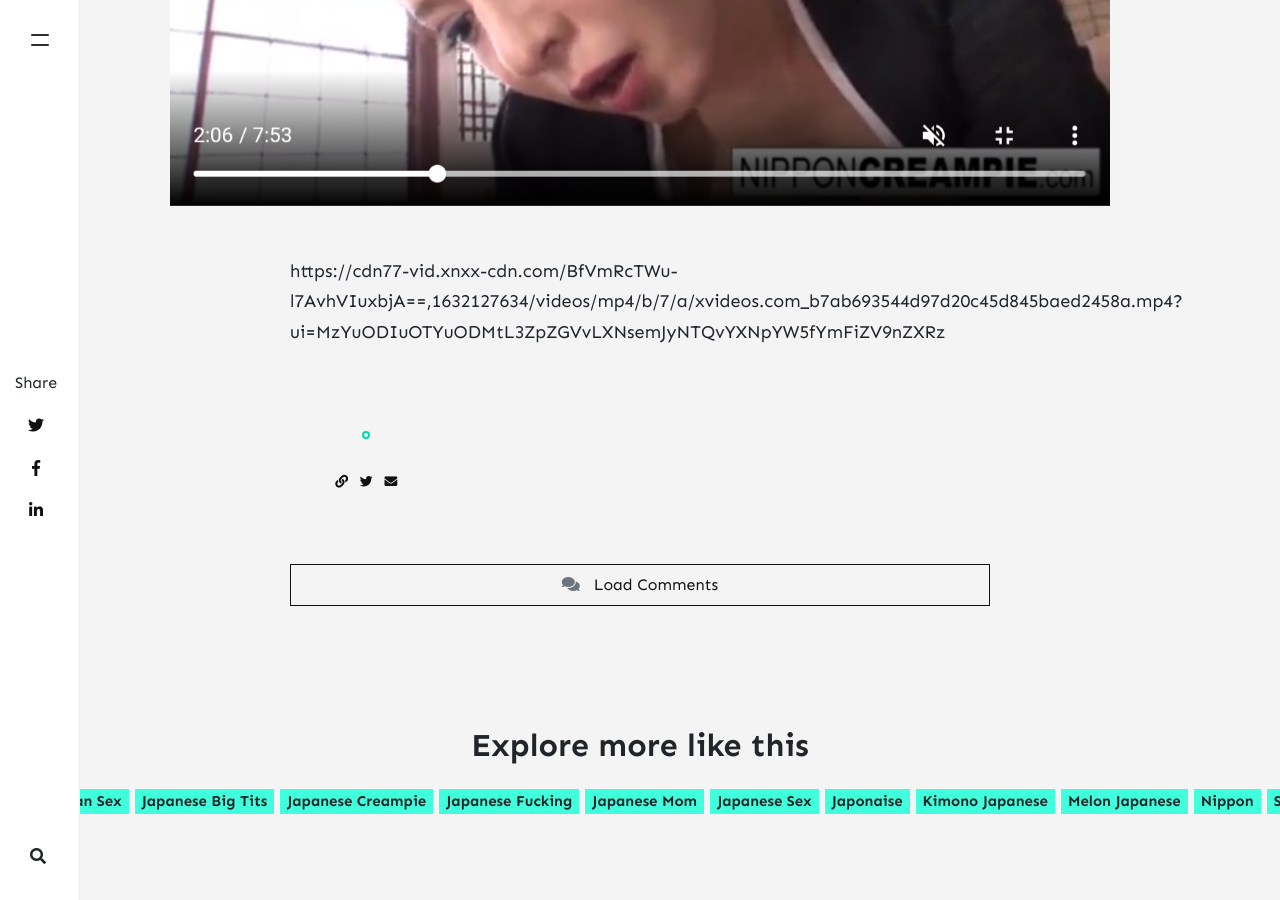
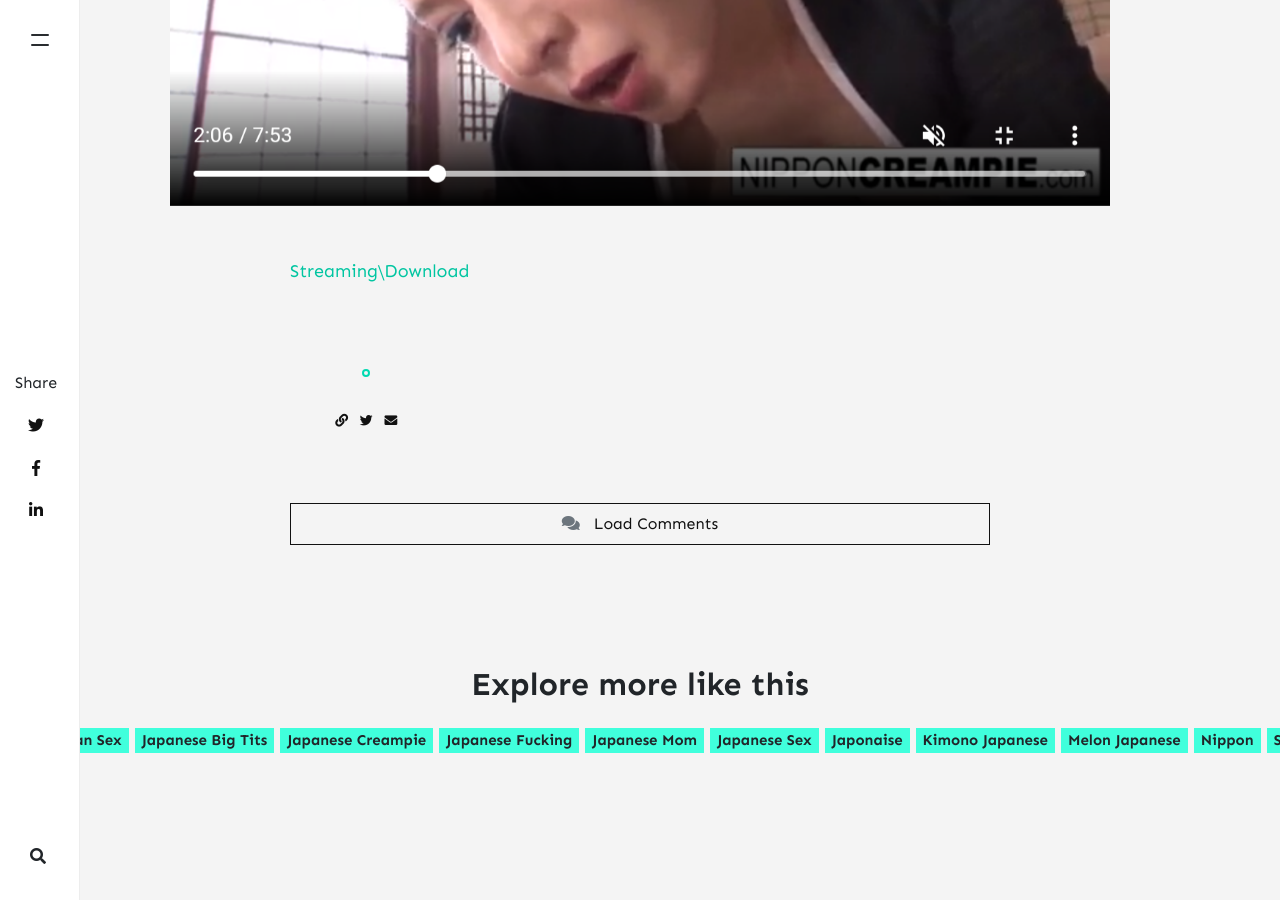
Before and after one commit to ziyoni/ziyoni.github.io, a Jekyll site: the page built from _posts/2021-09-19-asian-babe-gets-all-the-cocks.md, in a window 1280 px wide and 900 px high, scrolled down 743 px. Built offline with Jekyll 4.4.1, drawn with Linux system fonts in a browser that asks for light colours; nearby versions of some CDN libraries; comment, search, counter and statistics services are not loaded.

Commit message:
Update 2021-09-19-asian-babe-gets-all-the-cocks.md

```diff
--- a/_posts/2021-09-19-asian-babe-gets-all-the-cocks.md
+++ b/_posts/2021-09-19-asian-babe-gets-all-the-cocks.md
@@ -7,5 +7,4 @@
 image: assets/images/Screenshot_2021-09-20-12-50-44-39.png
 ---
 
-
-https://cdn77-vid.xnxx-cdn.com/BfVmRcTWu-l7AvhVIuxbjA==,1632127634/videos/mp4/b/7/a/xvideos.com_b7ab693544d97d20c45d845baed2458a.mp4?ui=MzYuODIuOTYuODMtL3ZpZGVvLXNsemJyNTQvYXNpYW5fYmFiZV9nZXRz
+<a href="https://cdn77-vid.xnxx-cdn.com/BfVmRcTWu-l7AvhVIuxbjA==,1632127634/videos/mp4/b/7/a/xvideos.com_b7ab693544d97d20c45d845baed2458a.mp4?ui=MzYuODIuOTYuODMtL3ZpZGVvLXNsemJyNTQvYXNpYW5fYmFiZV9nZXRz">Streaming\Download</a>
```
